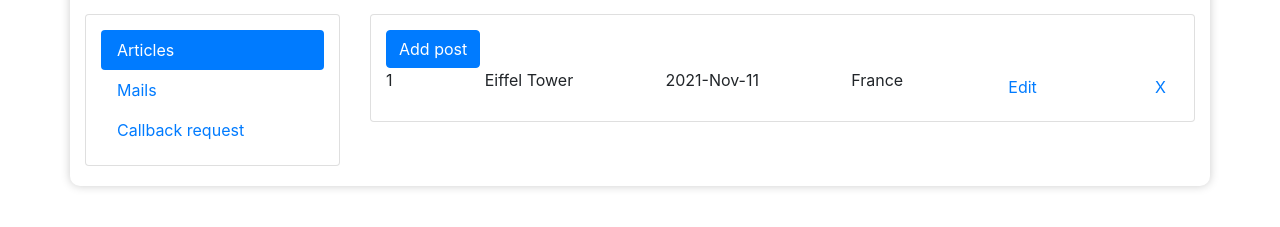
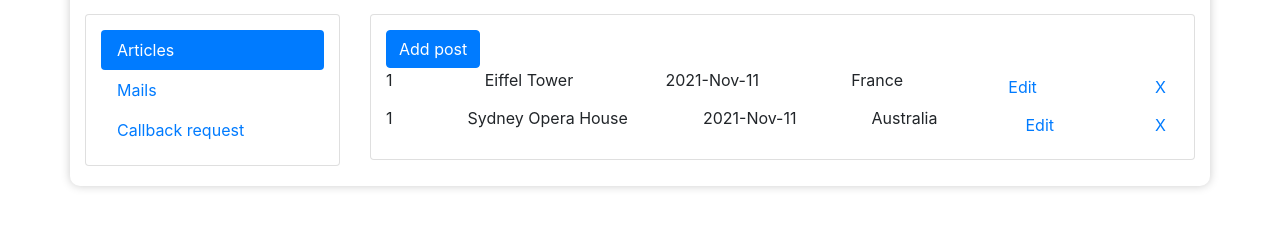
Before and after one commit to henry88lay/Lets-Travel, a website: page application/public/admin/index.html in a window 1280 px wide. Shown: the part 197-424 px from the top of the page. Drawn offline with nearby package versions, Linux system fonts and the light colour scheme.

Commit message:
added australian content on the admin page

```diff
--- a/application/public/admin/index.html
+++ b/application/public/admin/index.html
@@ -78,6 +78,14 @@
                                                 <div class="edit"><button class="btn btn-link">Edit</button></div>
                                                 <div class="remove"><button class="btn btn-link">X</button></div>
                                             </article>
+                                            <article class="d-flex justify-content-between">
+                                                <div class="id">1</div>
+                                                <div class="name">Sydney Opera House</div>
+                                                <div class="date">2021-Nov-11</div>
+                                                <div class="country">Australia</div>
+                                                <div class="edit"><button class="btn btn-link">Edit</button></div>
+                                                <div class="remove"><button class="btn btn-link">X</button></div>
+                                            </article>
                                         </div>
                                 </div>
                                 <div class="tab-pane fade" id="v-pills-profile" role="tabpanel"
```
